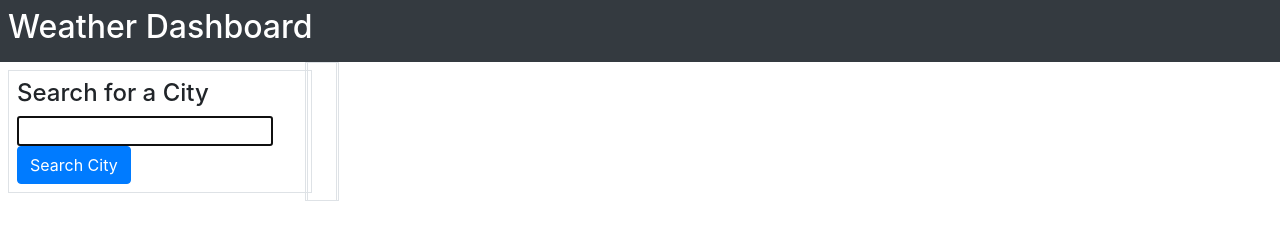
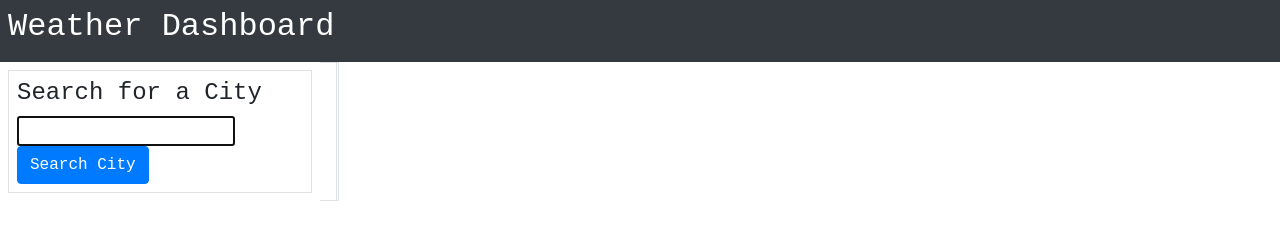
Before and after one commit to malcan09/weather-app, a plain HTML site: page index.html in a window 1280 px wide. Drawn offline with nearby package versions, Linux system fonts and the light colour scheme.

Commit message:
final touches

```diff
--- a/style.css
+++ b/style.css
@@ -1,3 +1,12 @@
+header{
+    font-family: 'Courier New', Courier, monospace;
+}
 .h2{
     text-align: center;
 }
+
+.search-column {
+    background-color:white;
+    font-family: 'Courier New', Courier, monospace;
+    padding-left: 10%;
+}
```
